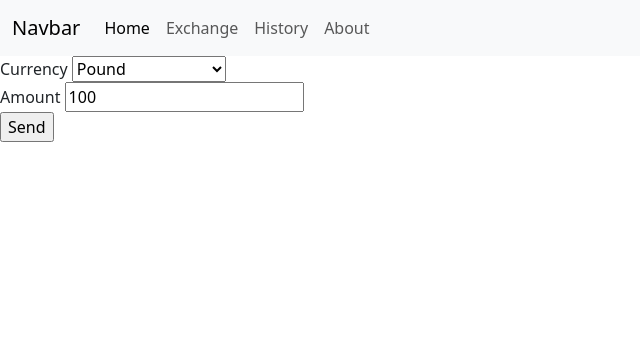
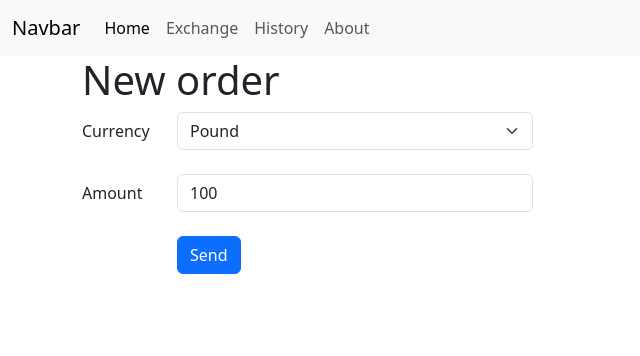
Before and after one commit to Amidaris/Cantor, a Flask app: page /exchange in a window 1280 px wide. Shown: the top 356 px of the page, without its empty margins (0-640 px from the left). Run offline with Flask 3, Linux system fonts and the light colour scheme.

Commit message:
Update exchange.html with bootstrap

```diff
--- a/templates/exchange.html
+++ b/templates/exchange.html
@@ -1,15 +1,36 @@
 {% extends "base.html" %}
 
 {% block content %}
+<div class="container">
+    <div class="row justify-content-start">
+        <div class="col-5 h1">New order</div>
+    </div>
     <form id="exchange_form" action="{{ url_for('exchange')}}" method="POST">
-        <label for="currency">Currency</label>
-        <select id="currency" name="currency">
-            {% for currency in offer.currencies %}
-                <option value="{{ currency.code }}">{{ currency.name }}</option>
-            {% endfor %}
-        </select><br>
-        <label for="amount">Amount</label>
-        <input type="text" id="amount" name="amount" value="100"><br>
-        <input type="submit" value="Send">
+        <div class="row justify-content-start">
+            <div class="col-1 col-form-label"><label for="currency">Currency</label></div>
+            <div class="col-4">
+                <select id="currency" name="currency" class="form-select">
+                    {% for currency in offer.currencies %}
+                    <option value="{{ currency.code }}">{{ currency.name }}</option>
+                    {% endfor %}
+                </select><br>
+            </div>
+        </div>
+        <div class="row justify-content-start">
+            <div class="col-1 col-form-label"><label for="amount">Amount</label></div>
+            <div class="col-4">
+                <input type="text" id="amount" name="amount" value="100" class="form-control"><br>
+            </div>
+        </div>
+        <div class="row justify-content-start">
+            <div class="col-1"></div>
+            <div class="col-2">
+                <input type="submit" value="Send" class="btn btn-primary">
+            </div>
+        </div>
     </form>
+</div>
+
+
+
 {% endblock %}
--- a/templates/macros.html
+++ b/templates/macros.html
@@ -1,5 +1,8 @@
 {% macro show_flash_message(message) %}
-     <div style="font-size: 20px; color:red">{{ message }}</div>
+     <div class="alert alert-warning alert-dismissible fade show" role="alert">
+        <strong>{{ message }}</strong>
+        <button type="button" class="btn-close" data-bs-dismiss="alert" aria-label="Close"></button>
+     </div>
 {% endmacro %}
 
 {% macro show_all_flash_message() %}
```
Also changed, not shown: templates/index.html (+6 -1 lines).
